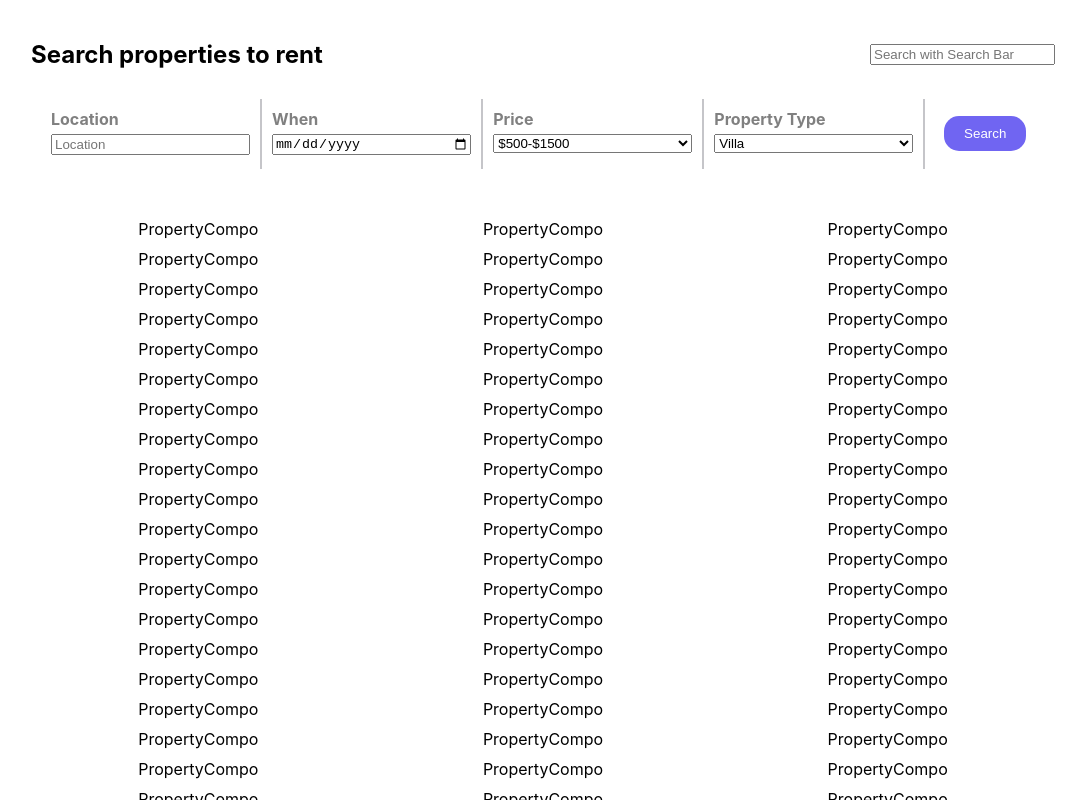
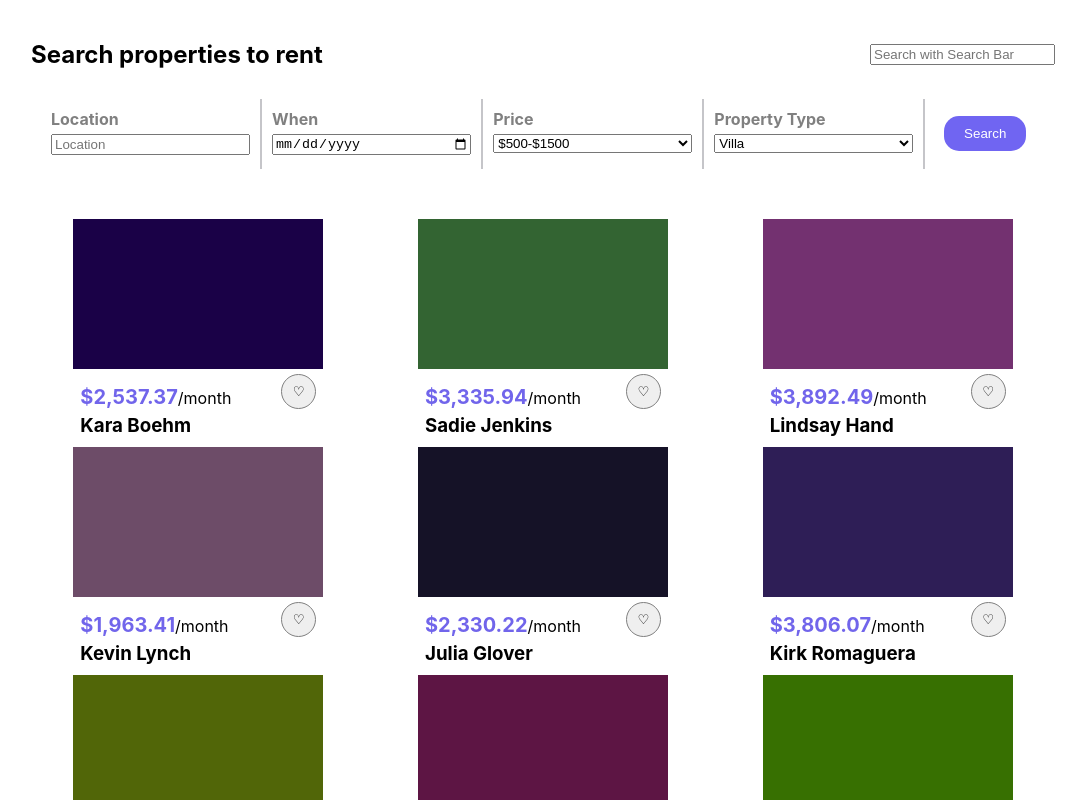
Before and after one commit to Maddy-O/Real-State-Rent-Property, a React (Create React App) app: page / in a window 1280 px wide. Shown: the top 800 px of the page, without its empty margins (97-1183 px from the left). Built offline with nearby package versions, Linux system fonts and the light colour scheme.

Commit message:
Spreading data in Property component
1. spreading received data from parent
2. using inline style for initial

```diff
--- a/src/Components/PropertyCompo.jsx
+++ b/src/Components/PropertyCompo.jsx
@@ -1,7 +1,45 @@
 import React from "react";
 
-const PropertyCompo = () => {
-  return <div>PropertyCompo</div>;
+const PropertyCompo = ({ property }) => {
+  console.log(property);
+  return (
+    <div style={{ width: "250px", textAlign: "left" }}>
+      <div
+        style={{
+          backgroundColor: `${property.img}`,
+          width: "250px",
+          height: "150px",
+        }}
+      ></div>
+      <div style={{ padding: "0px 7px" }}>
+        <div
+          style={{
+            display: "flex",
+            justifyContent: "space-between",
+            alignItems: "center",
+          }}
+        >
+          <p style={{ marginBottom: "5px" }}>
+            <b style={{ fontSize: "20px", color: "#7165eb" }}>
+              {property.price}
+            </b>
+            /month
+          </p>
+          <button
+            style={{
+              width: "35px",
+              height: "35px",
+              border: "1px solid gray",
+              borderRadius: "50%",
+            }}
+          >
+            ♡
+          </button>
+        </div>
+        <h3 style={{ margin: "0px" }}>{property.name}</h3>
+      </div>
+    </div>
+  );
 };
 
 export default PropertyCompo;
```
